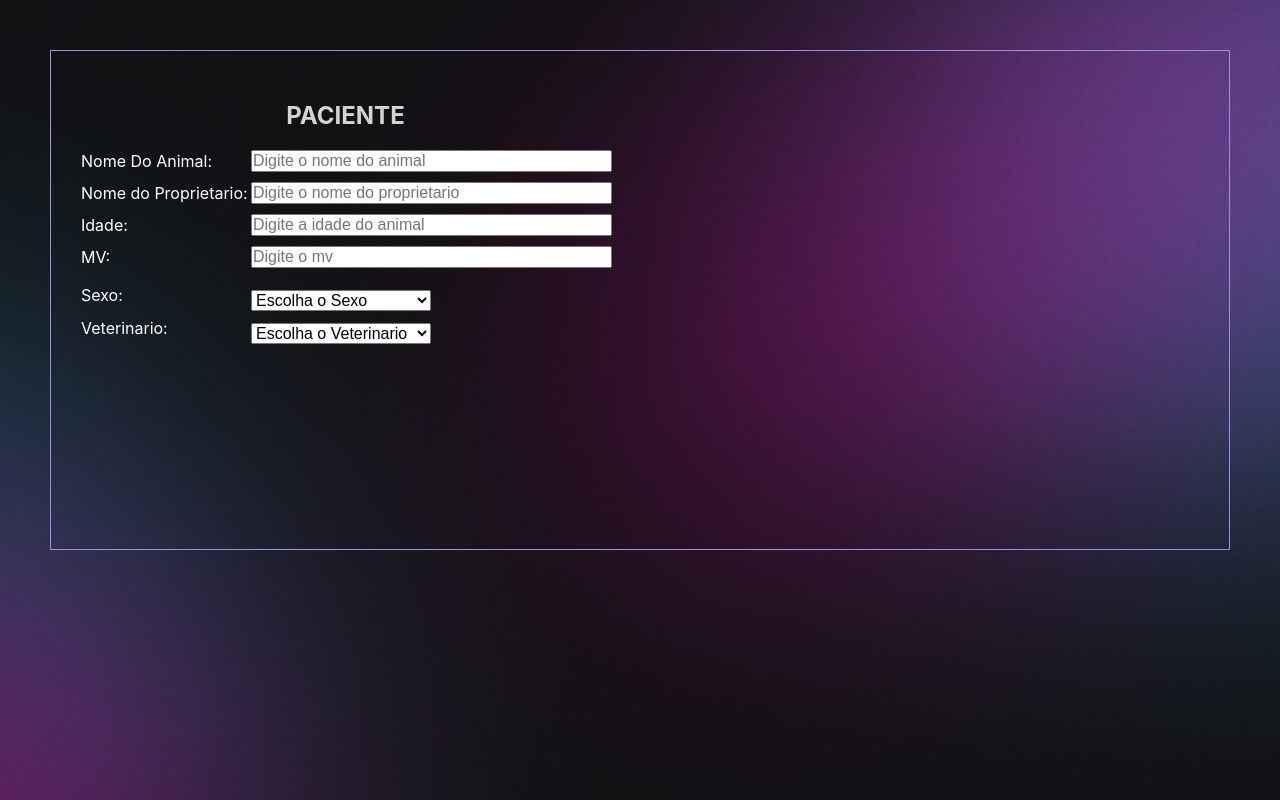
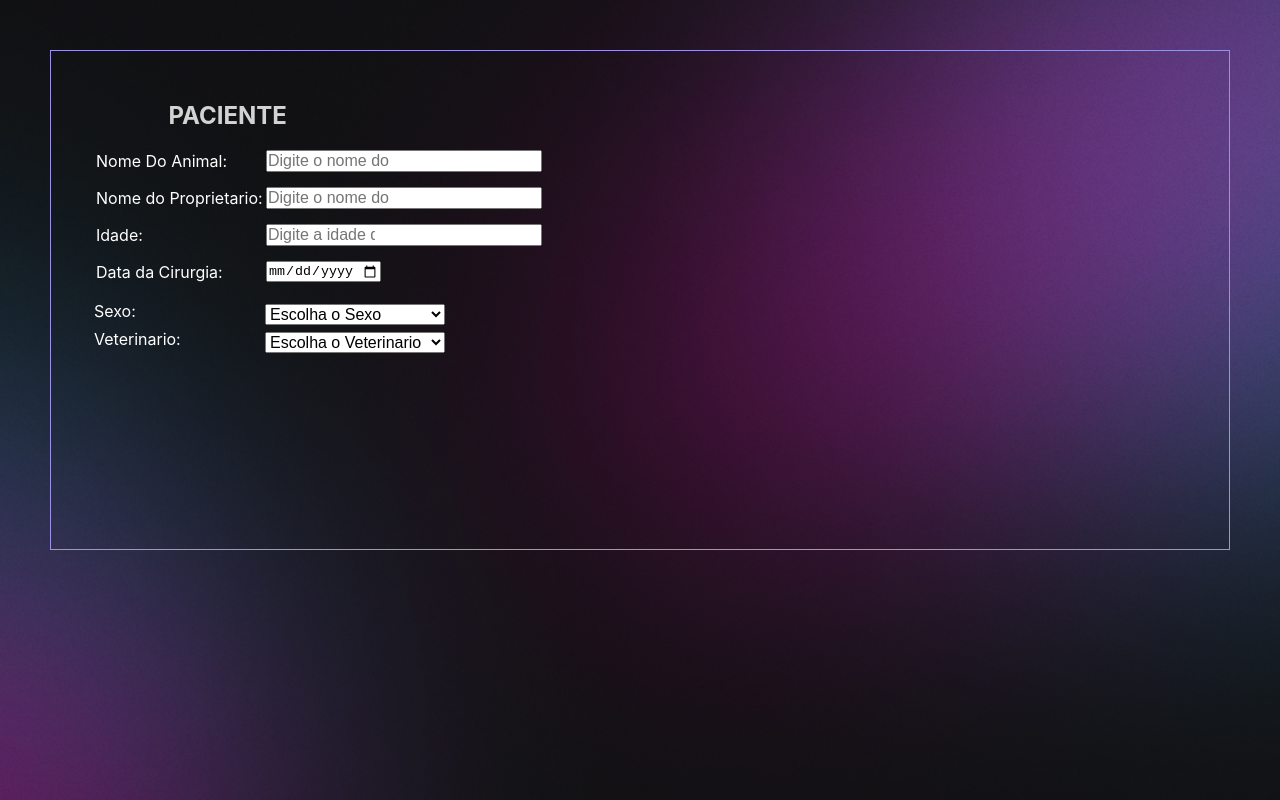
Before and after one commit to thiagooterolima/Vet_Clone, a React (Create React App) app: page / in a window 1280 px wide. Built offline with nearby package versions, Linux system fonts and the light colour scheme.

Commit message:
data picker adicionado

```diff
--- a/src/componentes/style.css
+++ b/src/componentes/style.css
@@ -27,14 +27,15 @@ header {
     font-size: 24px;
     color: 	#D3D3D3;
     text-align: center;
-    width: 50%;
+    width: 30%;
     padding-top: 50px;
 }
 
 .DadosDoAnimal {
     display: flex;
     align-items: center;
-    margin: 10px 0;
+    margin: 15px;
+
 }
 
 .fonte {
@@ -46,15 +47,23 @@ header {
 
 .fonte2 {
     color: white;
-    width: 188px;
+    width: 190px;
     display: flex;
-    padding-left: 30px;
+    padding-left: 43px;
+
 
 }
 
 .letra {
     padding-right: 150px;
     font-size: 16px;
+    width: 24%;
+
+}
+
+ .data{
+
+    width: 10%;
 
 }
 
--- a/src/componentes/tela.js
+++ b/src/componentes/tela.js
@@ -41,13 +41,13 @@ function Tela() {
     setSelectedV(event.target.value);
   };
 
-
+  const[date,setData]=useState();
 
   const selectStyle = {
     fontSize: '16px',
     float: 'left',
-    marginLeft: '12px',
-    marginTop: '12px',
+    marginLeft: '24px',
+    marginTop: '7px',
     width: '180px',
 
   };
@@ -55,6 +55,7 @@ function Tela() {
   const optionStyle = {
     fontSize: '16px',
   };
+
 
   return (
     <body className="backgroundImagem">
@@ -65,25 +66,31 @@ function Tela() {
 
         <div><h2 className="paciente">PACIENTE</h2></div>
         <section>
+
+
         <div className="DadosDoAnimal">
          <label className="fonte">Nome Do Animal:</label>
           <input className="letra" type="text" placeholder="Digite o nome do animal" />
         </div>
+
 
         <div className="DadosDoAnimal">
           <label className="fonte">Nome do Proprietario:</label>
           <input className="letra" type="text" placeholder="Digite o nome do proprietario" />
         </div>
 
+
         <div className="DadosDoAnimal">
           <label className="fonte">Idade:</label>
           <input className="letra" type="number" min="0" placeholder="Digite a idade do animal" />
         </div>
 
+
         <div className="DadosDoAnimal">
-          <label className="fonte">MV:</label>
-          <input className="letra" type="text" placeholder="Digite o mv" />
+          <label className="fonte">Data da Cirurgia:</label>
+          <input className="data" type = "date" onChange={e=>setData(e.target.value)}/>
         </div>
+
 
         <div className="dropbox">
          <label className="fonte2">Sexo:</label>
@@ -101,6 +108,7 @@ function Tela() {
           ))}
         </select>
         </div>
+
 
 
         <div className="dropbox">
```
Lines whose indentation alone changed are shown as unchanged.
